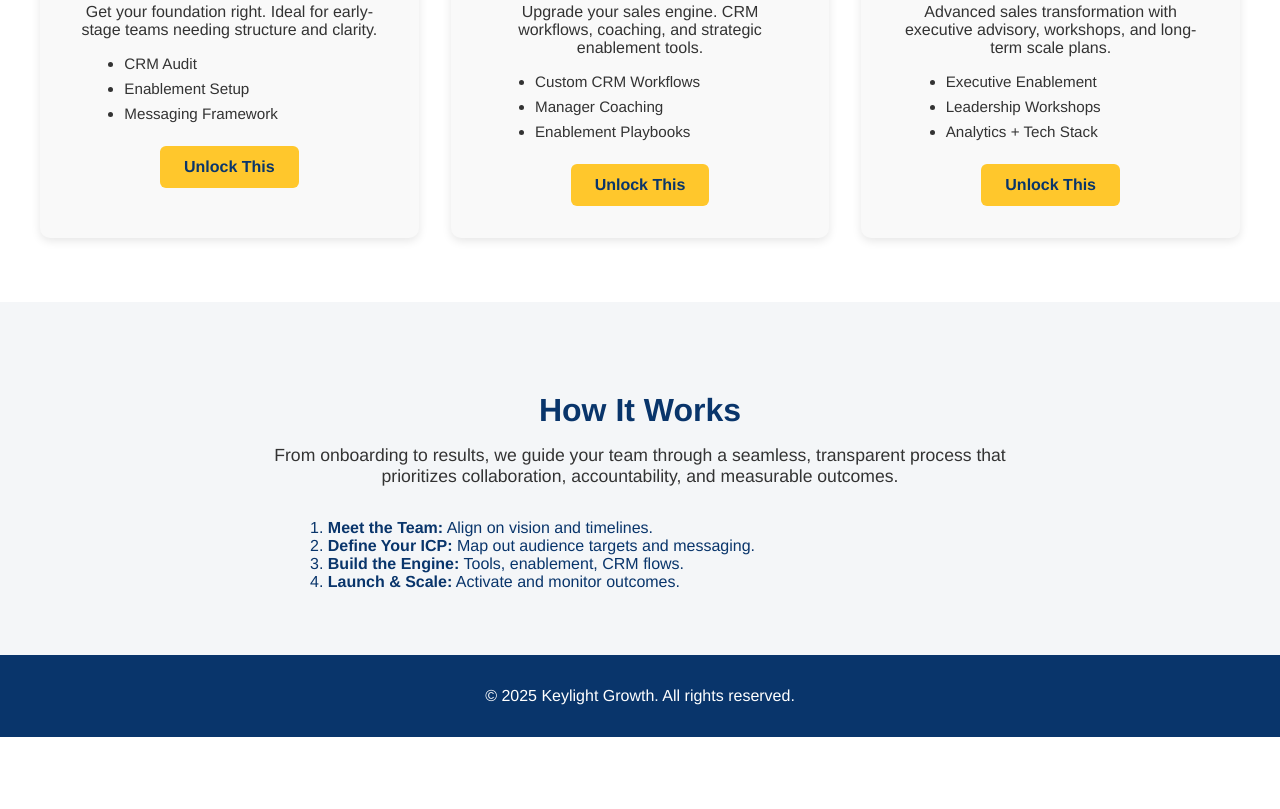
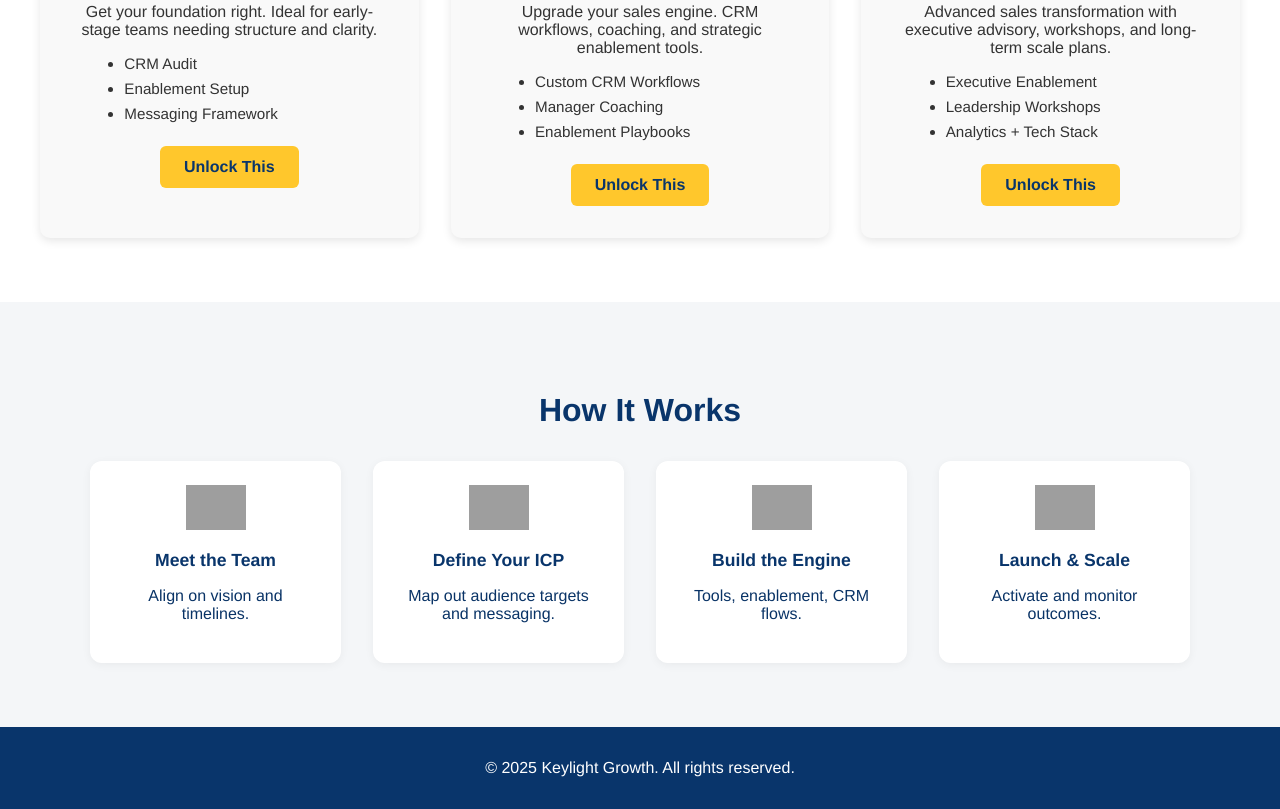
Before and after one commit to Aaraouf/Keylight, a plain HTML site: page services.html in a window 1280 px wide. Shown: the part 1402-2211 px from the top of the page. Before the commit the page ends 2139 px from the top, so only its background shows below. Drawn offline with Linux system fonts and the light colour scheme; grey boxes are pictures that could not be loaded.

Commit message:
Update services.html

```diff
--- a/services.html
+++ b/services.html
@@ -117,6 +117,41 @@
     .unlock-btn:hover {
       background: #e6b821;
     }
+    .how-it-works {
+      background: #f4f6f8;
+      padding: 4rem 2rem;
+    }
+    .how-it-works h2 {
+      color: #09356B;
+      text-align: center;
+      font-size: 2rem;
+      margin-bottom: 2rem;
+    }
+    .how-grid {
+      display: grid;
+      grid-template-columns: repeat(auto-fit, minmax(240px, 1fr));
+      gap: 2rem;
+      max-width: 1100px;
+      margin: auto;
+    }
+    .how-step {
+      background: #fff;
+      padding: 1.5rem;
+      border-radius: 12px;
+      box-shadow: 0 2px 10px rgba(0,0,0,0.05);
+      text-align: center;
+      animation: fadeUp 0.8s ease forwards;
+    }
+    .how-step img {
+      width: 60px;
+      margin-bottom: 1rem;
+    }
+    .how-step strong {
+      display: block;
+      font-size: 1.1rem;
+      margin-bottom: 0.5rem;
+      color: #09356B;
+    }
     @keyframes fadeIn {
       from { opacity: 0; transform: translateY(20px); }
       to { opacity: 1; transform: translateY(0); }
@@ -132,42 +167,25 @@
   </style>
 </head>
 <body>
-
-  <!-- NAVBAR -->
- <!-- NAVBAR -->
-<nav class="navbar">
-  <div class="nav-container" style="display: flex; align-items: center; justify-content: space-between; width: 100%;">
-    <div style="flex: 1;">
+  <nav class="navbar">
+    <div class="nav-container">
       <a href="index.html" class="logo">
         <img src="assets/Logo.png" alt="Keylight Growth Logo" />
       </a>
-    </div>
-    <div style="flex: 1; display: flex; justify-content: flex-end; align-items: center; gap: 2rem;">
-      <ul class="nav-links" style="display: flex; gap: 2rem; list-style: none; margin: 0; padding: 0;">
-        <li><a href="services.html">Services</a></li>
+      <ul class="nav-links">
+        <li><a href="services.html" class="active">Services</a></li>
         <li><a href="about.html">About</a></li>
         <li><a href="contact.html">Contact</a></li>
       </ul>
       <a href="booking.html" class="cta-button">Get Started</a>
     </div>
-  </div>
-</nav>
+  </nav>
 
+  <header class="hero">
+    <h1>Unlock Scalable Growth. One Service at a Time.</h1>
+    <p>We don’t just consult — we engineer your growth infrastructure with precision frameworks and full-funnel enablement.</p>
+  </header>
 
- <!-- HERO SECTION -->
-<header class="hero">
-  <div style="max-width: 800px; margin: 0 auto;">
-    <h1 style="font-size: 2.8rem; margin-bottom: 1rem;">
-      Unlock Scalable Growth.<br>One Service at a Time.
-    </h1>
-    <p style="font-size: 1.2rem; line-height: 1.6;">
-      We don’t just consult — we engineer your growth infrastructure with precision frameworks and full-funnel enablement.
-    </p>
-  </div>
-</header>
-
-
-  <!-- SERVICES GRID -->
   <section class="services-grid">
     <div class="service-card">
       <img src="https://images.unsplash.com/photo-1521737604893-d14cc237f11d" alt="Starter">
@@ -181,7 +199,7 @@
       <a class="unlock-btn" href="booking.html">Unlock This</a>
     </div>
     <div class="service-card">
-    <img src="https://images.unsplash.com/photo-1573164574238-160d0d94add6?auto=format&fit=crop&w=800&q=80" alt="Growth Strategy Meeting">
+      <img src="https://images.unsplash.com/photo-1590658268037-6bf12165a8df?auto=format&fit=crop&w=800&q=80" alt="Growth Strategy Meeting">
       <h3>Growth Package</h3>
       <p>Upgrade your sales engine. CRM workflows, coaching, and strategic enablement tools.</p>
       <ul class="feature-list">
@@ -204,21 +222,32 @@
     </div>
   </section>
 
-  <!-- HOW IT WORKS PLACEHOLDER -->
-  <section style="text-align: center; padding: 4rem 2rem; background: #f4f6f8;">
-    <h2 style="color: #09356B; font-size: 2rem; margin-bottom: 1rem;">How It Works</h2>
-    <p style="max-width: 800px; margin: 0 auto 2rem; color: #333; font-size: 1.1rem;">
-      From onboarding to results, we guide your team through a seamless, transparent process that prioritizes collaboration, accountability, and measurable outcomes.
-    </p>
-    <ol style="list-style-position: inside; max-width: 700px; margin: 0 auto; text-align: left; color: #09356B;">
-      <li><strong>Meet the Team:</strong> Align on vision and timelines.</li>
-      <li><strong>Define Your ICP:</strong> Map out audience targets and messaging.</li>
-      <li><strong>Build the Engine:</strong> Tools, enablement, CRM flows.</li>
-      <li><strong>Launch & Scale:</strong> Activate and monitor outcomes.</li>
-    </ol>
+  <section class="how-it-works">
+    <h2>How It Works</h2>
+    <div class="how-grid">
+      <div class="how-step">
+        <img src="https://cdn-icons-png.flaticon.com/512/1256/1256650.png" alt="Team Icon">
+        <strong>Meet the Team</strong>
+        <p>Align on vision and timelines.</p>
+      </div>
+      <div class="how-step">
+        <img src="https://cdn-icons-png.flaticon.com/512/5956/5956499.png" alt="Target Icon">
+        <strong>Define Your ICP</strong>
+        <p>Map out audience targets and messaging.</p>
+      </div>
+      <div class="how-step">
+        <img src="https://cdn-icons-png.flaticon.com/512/3500/3500833.png" alt="Build Icon">
+        <strong>Build the Engine</strong>
+        <p>Tools, enablement, CRM flows.</p>
+      </div>
+      <div class="how-step">
+        <img src="https://cdn-icons-png.flaticon.com/512/753/753345.png" alt="Launch Icon">
+        <strong>Launch & Scale</strong>
+        <p>Activate and monitor outcomes.</p>
+      </div>
+    </div>
   </section>
 
-  <!-- FOOTER -->
   <footer style="background: #09356B; color: white; text-align: center; padding: 1rem;">
     <p>© 2025 Keylight Growth. All rights reserved.</p>
   </footer>
```
